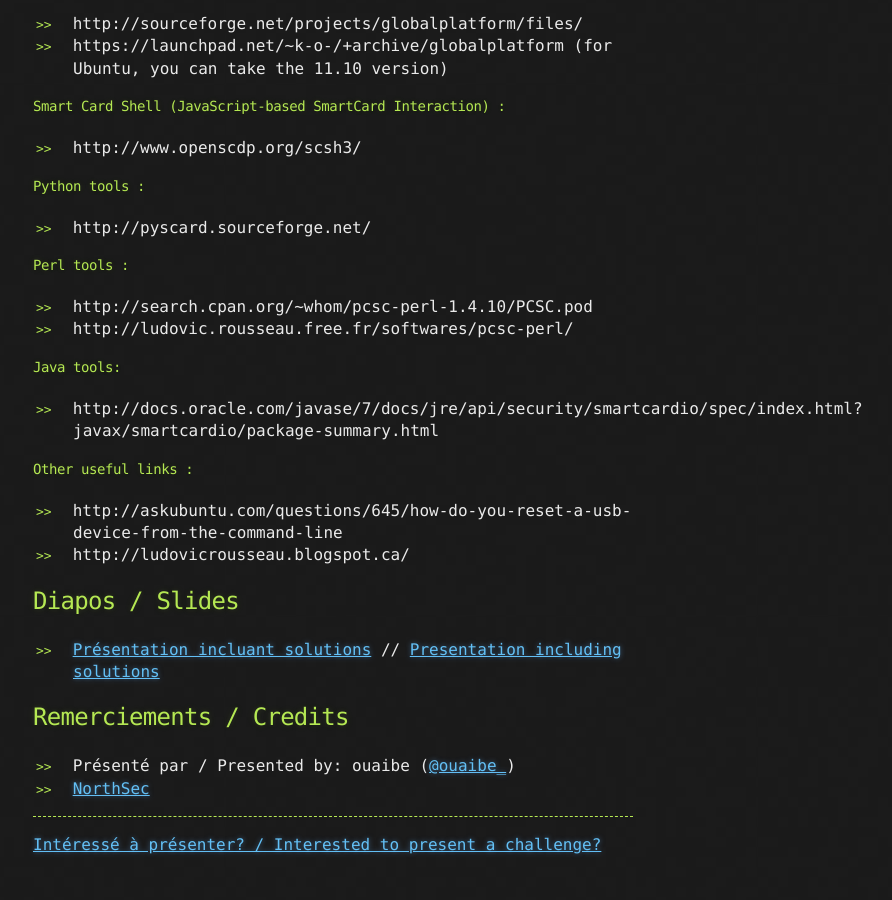
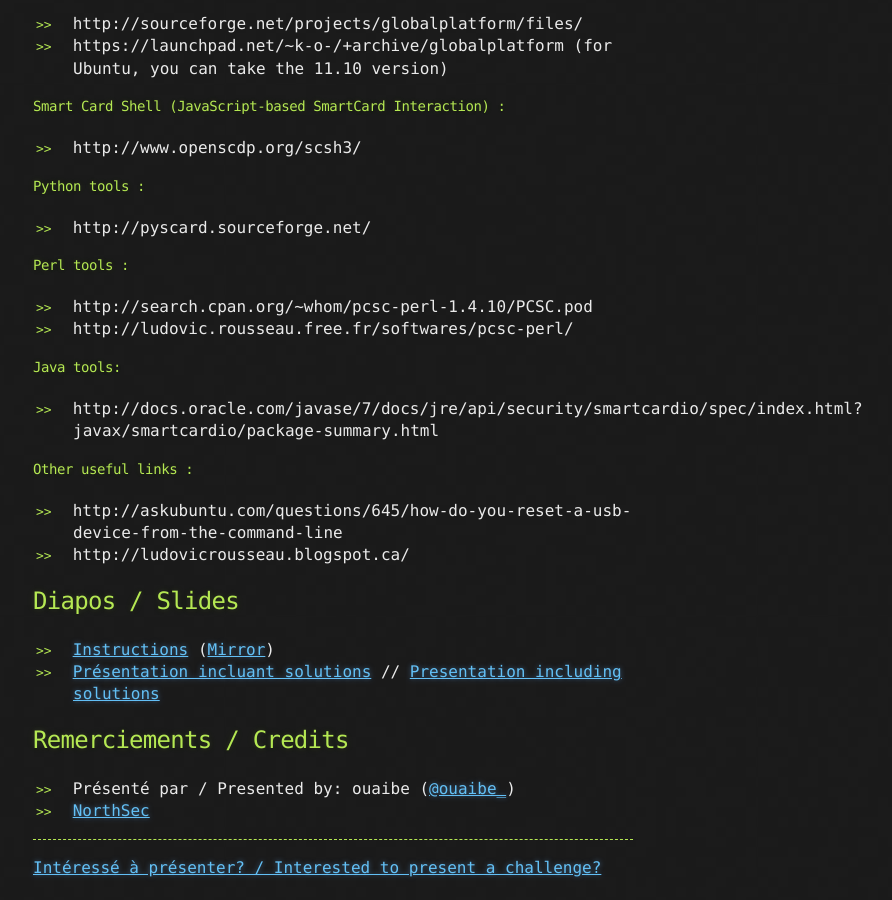
Before and after one commit to montrehack/montrehack.github.com, a Jekyll site: the page built from _posts/2014-09-15-nsec-smartcards.md, in a window 1280 px wide and 900 px high, scrolled down 2044 px. Shown: the whole window, without its empty margins (307-1199 px from the left). Built offline with Jekyll 4.4.1, drawn with Linux system fonts in a browser that asks for light colours; Markdown is read by kramdown in place of the engine named in the settings; comment, search, counter and statistics services are not loaded; before the commit the page ends 2921 px from its top, so only the background shows below that.

Commit message:
archives: nsec smartcards, archived instructions w/ a mirror

```diff
--- a/_posts/2014-09-15-nsec-smartcards.md
+++ b/_posts/2014-09-15-nsec-smartcards.md
@@ -80,6 +80,7 @@ help.
 
 ## Diapos / Slides
 
+* [Instructions](https://www.ouaibe.qc.ca/mtrehack/instructions/) ([Mirror](https://github.com/montrehack/slides/tree/master/14-09-15-nsec-smartcards/instructions))
 * [Présentation incluant solutions](/archives/14-09-nsec-smartcards/) // [Presentation including solutions](/archives/14-09-nsec-smartcards/)
 
 ## Remerciements / Credits
@@ -87,7 +88,6 @@ help.
 * Présenté par / Presented by: ouaibe ([@ouaibe_](https://twitter.com/ouaibe_))
 * [NorthSec](https://nsec.io/)
 
-
 <hr/>
 
 [Intéressé à présenter? / Interested to present a challenge?](https://github.com/montrehack/montrehack.github.com/wiki/Present-at-Montrehack)
```
